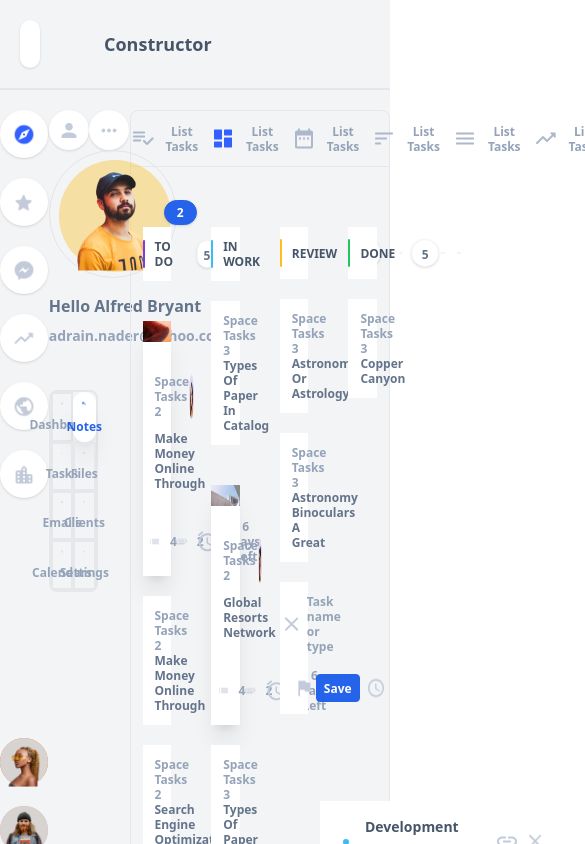
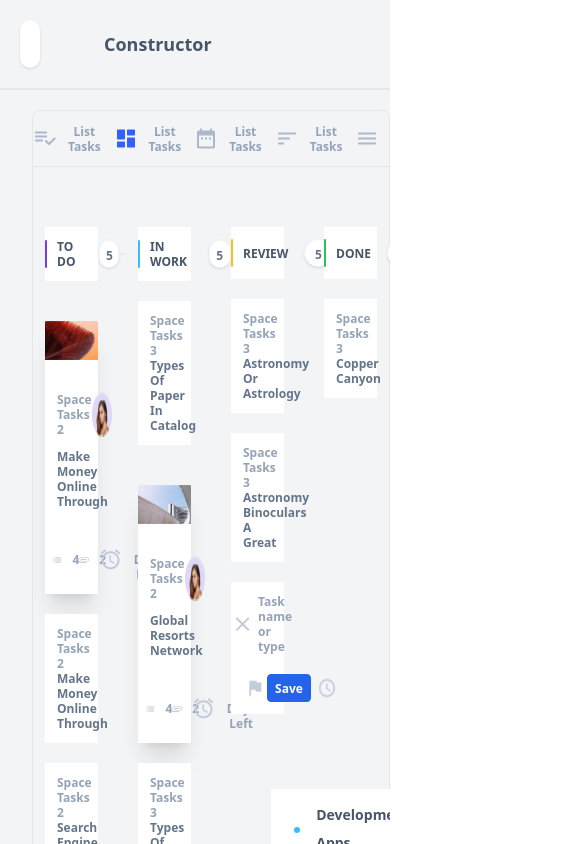
Before and after one commit to Ashik465/dashboard, a React (Vite) app: page / in a window 390 px wide. Shown: the top 844 px of the page, 585 px wide, since content can reach past the window. Built offline with nearby package versions, Linux system fonts and the light colour scheme.

Commit message:
responsive

```diff
--- a/index.html
+++ b/index.html
@@ -4,7 +4,7 @@
     <meta charset="UTF-8" />
     <link rel="icon" type="image/svg+xml" href="/vite.svg" />
     <meta name="viewport" content="width=device-width, initial-scale=1.0" />
-    <title>Vite + React</title>
+    <title>Dashboard</title>
   </head>
   <body>
     <div id="root"></div>
--- a/src/component/dashboard/Dashboard/Dashboard.jsx
+++ b/src/component/dashboard/Dashboard/Dashboard.jsx
@@ -8,9 +8,18 @@ const Dashboard = () => {
         <div className="bg-gray-100">
              <div className=" grid grid-cols-8 container mx-auto">
 
-            <LeftSide></LeftSide>
-            <MiddleSide></MiddleSide>
-            <div className="col-span-6 "><RightSide></RightSide></div>
+            <div className=" hidden lg:block">
+               <LeftSide></LeftSide>
+            </div>
+            <div className=" hidden lg:block">
+               <MiddleSide></MiddleSide>
+            </div>
+
+
+
+
+
+            <div className="md:col-span-6 col-span-8 overflow-y-scroll w-full "><RightSide></RightSide></div>
 
         </div>
         </div>
--- a/src/component/dashboard/rightSide/RightSide.jsx
+++ b/src/component/dashboard/rightSide/RightSide.jsx
@@ -44,7 +44,7 @@ import last9 from '../../../assets/right-side/last9.png'
 const RightSide = () => {
     return (
         <>
-            <div className='ml-8 border border-gray-200 rounded-lg  mt-5'>
+            <div className='ml-8 border border-gray-200 rounded-lg  mt-5 '>
             {/* right navbar  */}
 
             <div className="flex  gap-10  p-3 border-b-[1px] border-gray-200 ">
```
